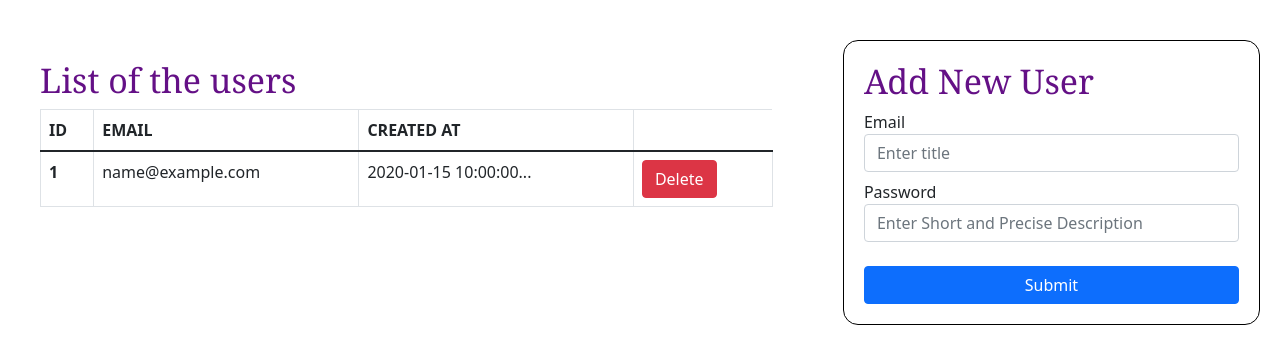
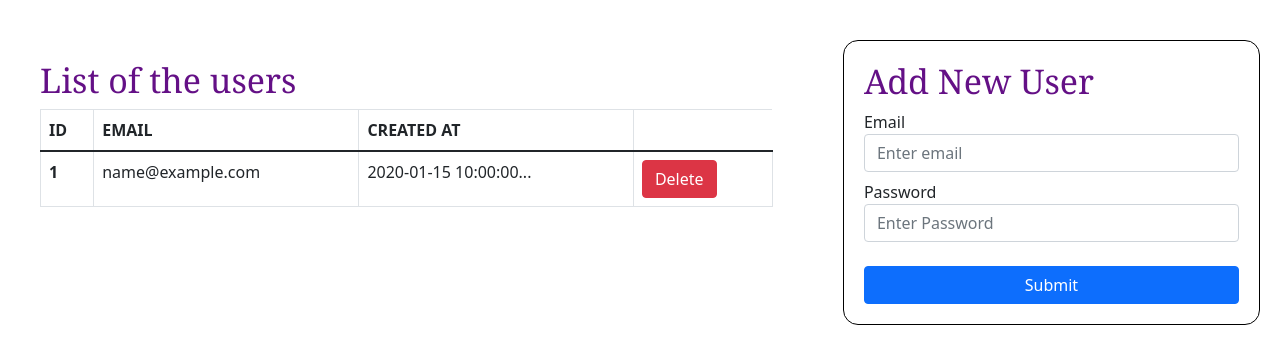
Before and after one commit to Yash-Dabhade/SpartanCoder-Forum, a PHP site: page /admin/alterUsers.php in a window 1280 px wide. Shown: the part 56-420 px from the top of the page. Run offline with PHP 8.4, Linux system fonts and the light colour scheme; tables that the repository leaves empty or names only in its code hold one stand-in row (values such as "Sample post").

Commit message:
Fixed UI typo

```diff
--- a/admin/alterUsers.php
+++ b/admin/alterUsers.php
@@ -143,13 +143,12 @@
             <form action="<?php echo htmlspecialchars($_SERVER['PHP_SELF']); ?>" method="post">
                 <div class="form-group mt-2">
                     <label for="title">Email</label>
-                    <input type="text" required class="form-control" id="title" aria-describedby="emailHelp" placeholder="Enter title" name="email">
+                    <input type="text" required class="form-control" id="title" aria-describedby="emailHelp" placeholder="Enter email" name="email">
 
                 </div>
                 <div class="form-group mt-2">
                     <label for="description">Password</label>
-                    <input required type="text" class="form-control" name="password" id="Description" aria-describedby="emailHelp" placeholder="Enter Short and Precise Description">
-
+                    <input required type="text" class="form-control" name="password" id="Description" aria-describedby="emailHelp" placeholder="Enter Password">
                 </div>
 
 
```
